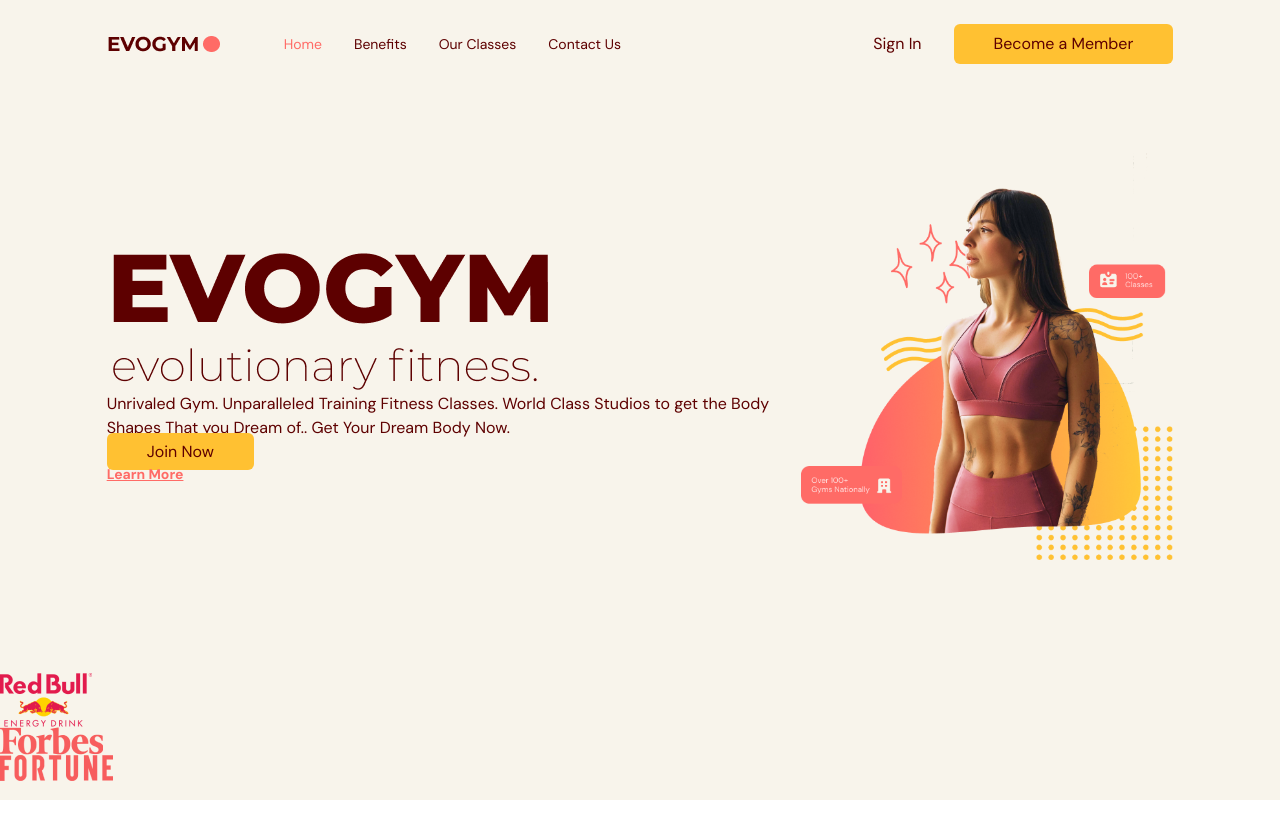
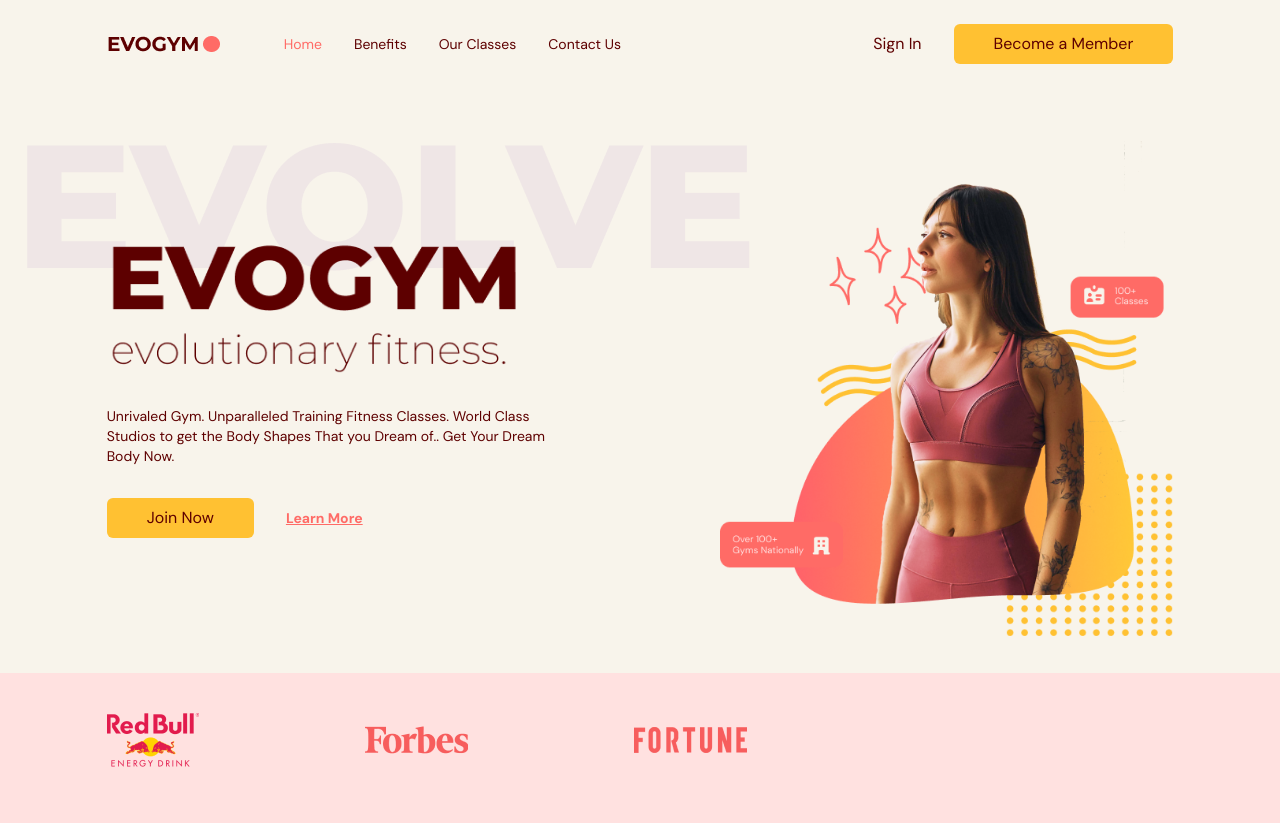
Before and after one commit to Beccatoni/gym-typescript, a React (Vite) app: page / in a window 1280 px wide. Before the commit the page ends 800 px from the top, so only its background shows below. Built offline with nearby package versions, Linux system fonts and the light colour scheme.

Commit message:
chore: add animations to the headings and actions sections

```diff
--- a/src/hooks/useMediaQuery.ts
+++ b/src/hooks/useMediaQuery.ts
@@ -5,6 +5,7 @@
 
     useEffect(()=> {
         const media = window.matchMedia(query);
+        console.log(media);
         if(media.matches !== matches){
             setMatches(media.matches);
         }
--- a/src/scenes/navbar/home/index.tsx
+++ b/src/scenes/navbar/home/index.tsx
@@ -2,12 +2,12 @@
 import { SelectedPage } from "@/shared/types";
 import ActionButton from "@/shared/ActionButton";
 import HomePageText from "@/assets/HomePageText.png";
-import HomePageGraphic from "@/assets/HomePageGraphic.png"
-import SponsorRedBull from "@/assets/SponsorRedBull.png"
-import SponsorForbes from "@/assets/SponsorForbes.png"
-import SponsorFortune from "@/assets/SponsorFortune.png"
+import HomePageGraphic from "@/assets/HomePageGraphic.png";
+import SponsorRedBull from "@/assets/SponsorRedBull.png";
+import SponsorForbes from "@/assets/SponsorForbes.png";
+import SponsorFortune from "@/assets/SponsorFortune.png";
 import AnchorLink from "react-anchor-link-smooth-scroll";
-
+import { motion } from "framer-motion";
 
 type Props = {
   setSelectedPage: (value: SelectedPage) => void;
@@ -18,23 +18,44 @@
   return (
     <section id="home" className="gap-16 bg-gray-20 py-10 md:h-full md:pb-0">
       {/* IMAGE AND MAIN HEADER */}
-      <div className="md:flex mx-auto w-5/6 items-center justify-center md:h-5/6">
+      <div className="mx-auto w-5/6 items-center justify-center md:flex md:h-5/6">
         {/* MAIN HEADER */}
-        <div>
+        <div className="z-10 mt-32 md:basis-3/5">
           {/* HEADINGS */}
-          <div>
-            <div>
-              <div>
+          <motion.div
+            initial="hidden"
+            whileInView="visible"
+            viewport={{ once: true }}
+            transition={{ duration: 0.5 }}
+            variants={{
+              hidden: { opacity: 0, x: -50 },
+              visible: { opacity: 1, x: 0 },
+            }}
+            className="md:-mt-20"
+          >
+            <div className="relative">
+              <div className="before:absolute before:-left-20 before:-top-20 before:z-[-1] before:content-evolvetext">
                 <img src={HomePageText} alt="home-page-text" />
               </div>
             </div>
-            <p>
+            <p className="mt-8 text-sm md:text-start">
               Unrivaled Gym. Unparalleled Training Fitness Classes. World Class
               Studios to get the Body Shapes That you Dream of.. Get Your Dream
               Body Now.
             </p>
-          </div>
+          </motion.div>
           {/* ACTIONS */}
+          <motion.div
+            initial="hidden"
+            whileInView="visible"
+            viewport={{ once: true }}
+            transition={{ delay:0.2, duration:0.5}}
+            variants={{
+              hidden: { opacity: 0, y: 80 },
+              visible: { opacity: 1, y: 0 },
+            }}
+            className="mt-8 flex items-center gap-8 md:justify-start"
+          >
             <ActionButton setSelectedPage={setSelectedPage}>
               Join Now
             </ActionButton>
@@ -45,26 +66,25 @@
             >
               <p>Learn More</p>
             </AnchorLink>
+          </motion.div>
         </div>
 
         {/* IMAGE */}
-        <div>
+        <div className="flex basis-3/5 justify-center md:z-10 md:ml-40 md:mt-16 md:justify-items-end">
           <img src={HomePageGraphic} alt="home-pageGraphic" />
         </div>
       </div>
       {/* SPONSORS */}
       {isAboveMediumScreens && (
-        <div>
-          <div>
-            <div>
+        <div className="h-[150px] w-full bg-primary-100 py-10">
+          <div className="mx-auto w-5/6">
+            <div className="flex w-3/5 items-center justify-between">
               <img src={SponsorRedBull} alt="redbull" />
               <img src={SponsorForbes} alt="forbes" />
               <img src={SponsorFortune} alt="fortune" />
             </div>
-
           </div>
         </div>
-
       )}
     </section>
   );
```
Lines whose indentation alone changed are shown as unchanged.
